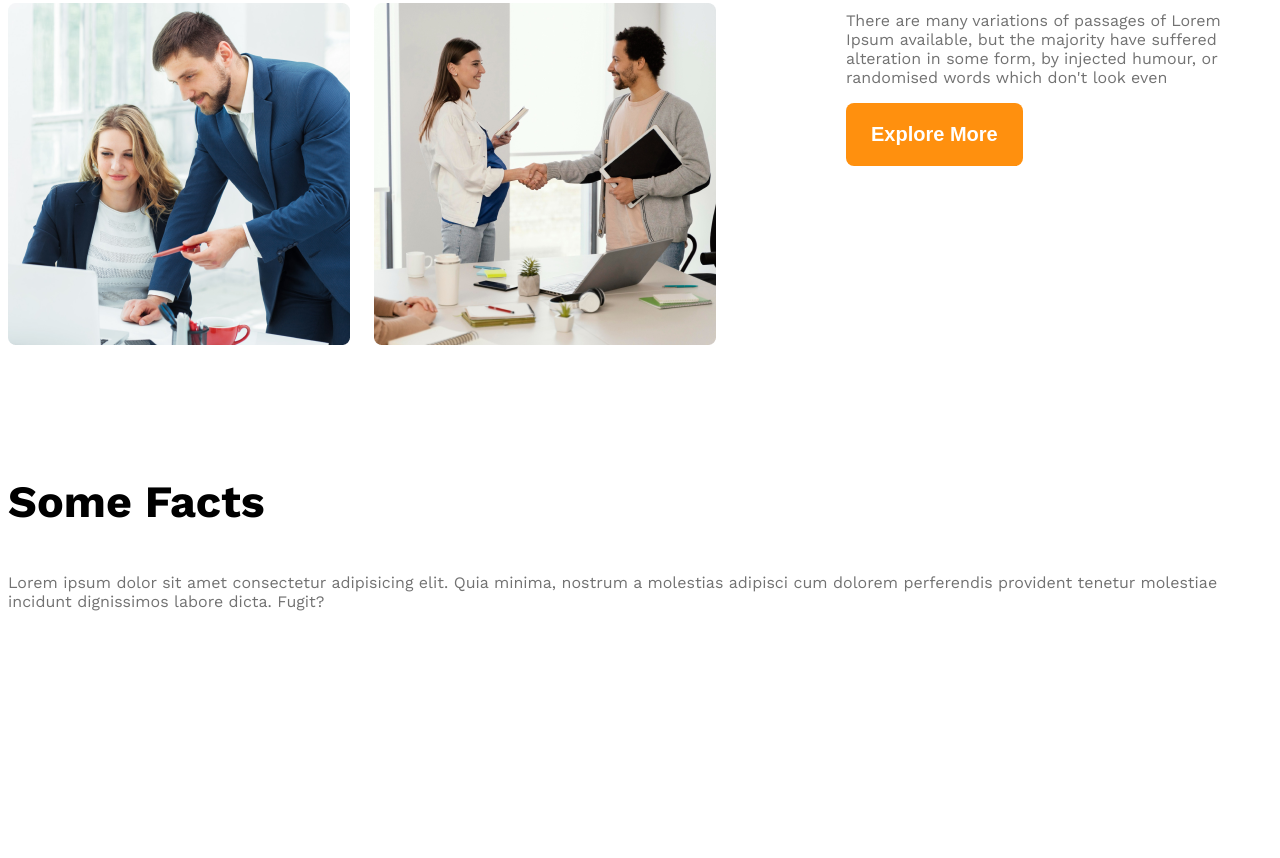
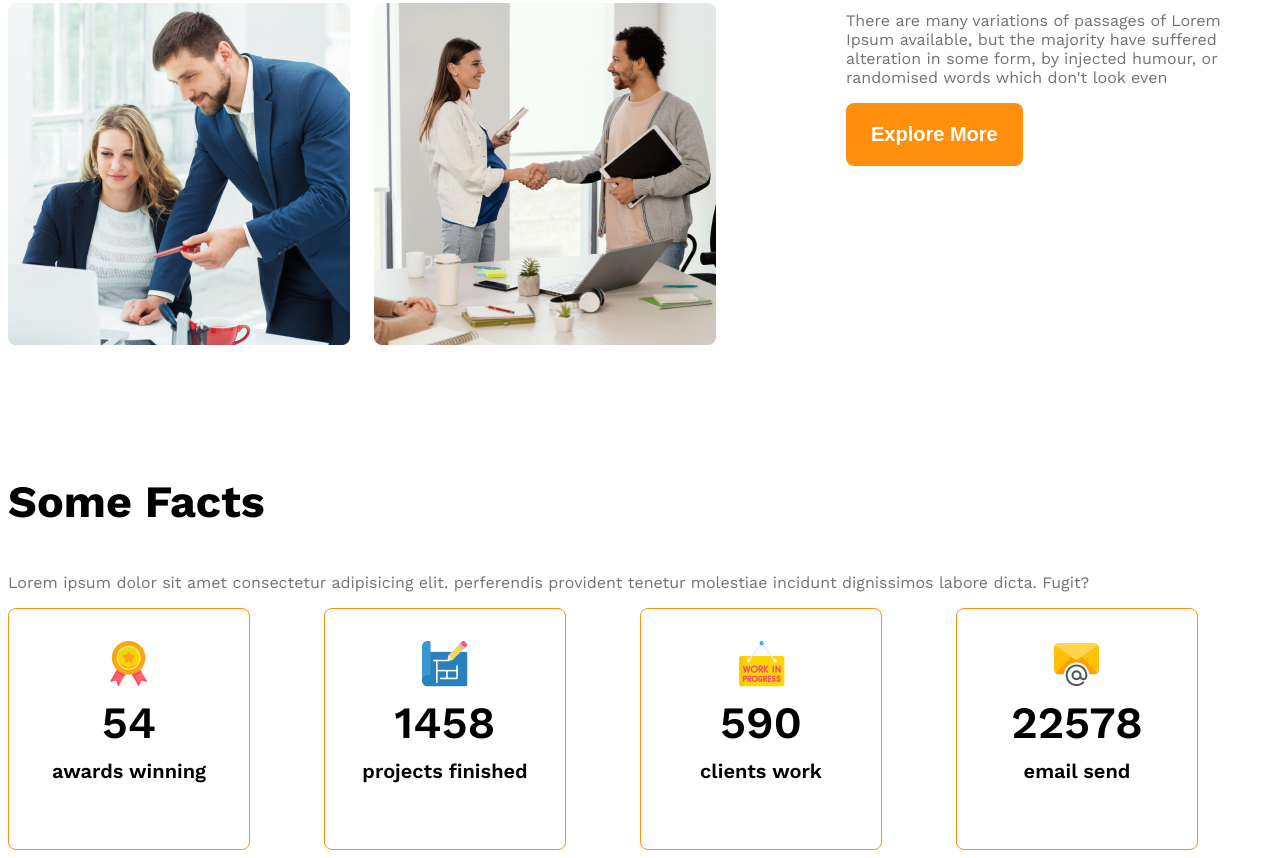
Before and after one commit to crimsonphoenix21/g3-architect-website, a plain HTML site: page index.html in a window 1280 px wide. Shown: the part 1696-2554 px from the top of the page. Before the commit the page ends 2323 px from the top, so only its background shows below. Drawn offline with nearby package versions, Linux system fonts and the light colour scheme.

Commit message:
finished another section

```diff
--- a/index.html
+++ b/index.html
@@ -61,7 +61,42 @@
 
         <section>
             <h3 class="section-title">Some Facts</h3>
-            <p class="text-light-gray">Lorem ipsum dolor sit amet consectetur adipisicing elit. Quia minima, nostrum  a molestias adipisci cum dolorem perferendis provident tenetur molestiae incidunt dignissimos labore dicta. Fugit?</p>
+            <p class="text-light-gray">Lorem ipsum dolor sit amet consectetur adipisicing elit. perferendis provident tenetur molestiae incidunt dignissimos labore dicta. Fugit?</p>
+            <div class="facts-container">
+                <!-- .fact*4>img.fact-icon+h4.fact-number+h5.fact-name -->
+                <div class="fact-card display-flex">
+                    <div>
+                        <img src="images/icons/ribon.png" alt="" class="fact-icon">
+                    <h4 class="fact-number">54</h4>
+                    <h5 class="fact-name">awards winning</h5>
+                    </div>
+                </div>
+                <div class="fact-card display-flex">
+                    <div>
+
+                        <img src="images/icons/projects.png" alt="" class="fact-icon">
+                        <h4 class="fact-number">1458</h4>
+                        <h5 class="fact-name">projects finished</h5>
+
+                        </div>
+                </div>
+                <div class="fact-card display-flex">
+                    <div>
+                        <img src="images/icons/customers.png" alt="" class="fact-icon">
+                    <h4 class="fact-number">590</h4>
+                    <h5 class="fact-name">clients work</h5>
+                    </div>
+                </div>
+                <div class="fact-card display-flex">
+                    <div>
+                        <img src="images/icons/email.png" alt="" class="fact-icon">
+                    <h4 class="fact-number">22578</h4>
+                    <h5 class="fact-name">email send</h5>
+                    </div>
+                </div>
+                    </div>
+
+            </div>
         </section>
 
 
--- a/styles/architect.css
+++ b/styles/architect.css
@@ -122,6 +122,37 @@ main > section{
 #quick-list{
     font-weight: 500;
 }
+/* some facts related styles */
+.facts-container{
+    display: grid;
+    grid-template-columns: repeat(4, 1fr);
+}
+.fact-card{
+    border: 1px solid #FF900E;
+    width: 240px;
+    height: 240px;
+    border-radius: 8px;
+    text-align: center;
+    align-items: center;
+    justify-content: center;
+}
+
+.fact-name{
+    font-size: 1.25rem;
+    font-weight: 600;
+    margin-top: 10px;
+}
+
+.fact-description{
+    max-width: 540px;
+}
+
+.fact-number{
+    font-size: 2.8rem;
+    font-weight: 600;
+    margin-top: 5px;
+    margin-bottom: 10px;
+}
 
 
 
```
